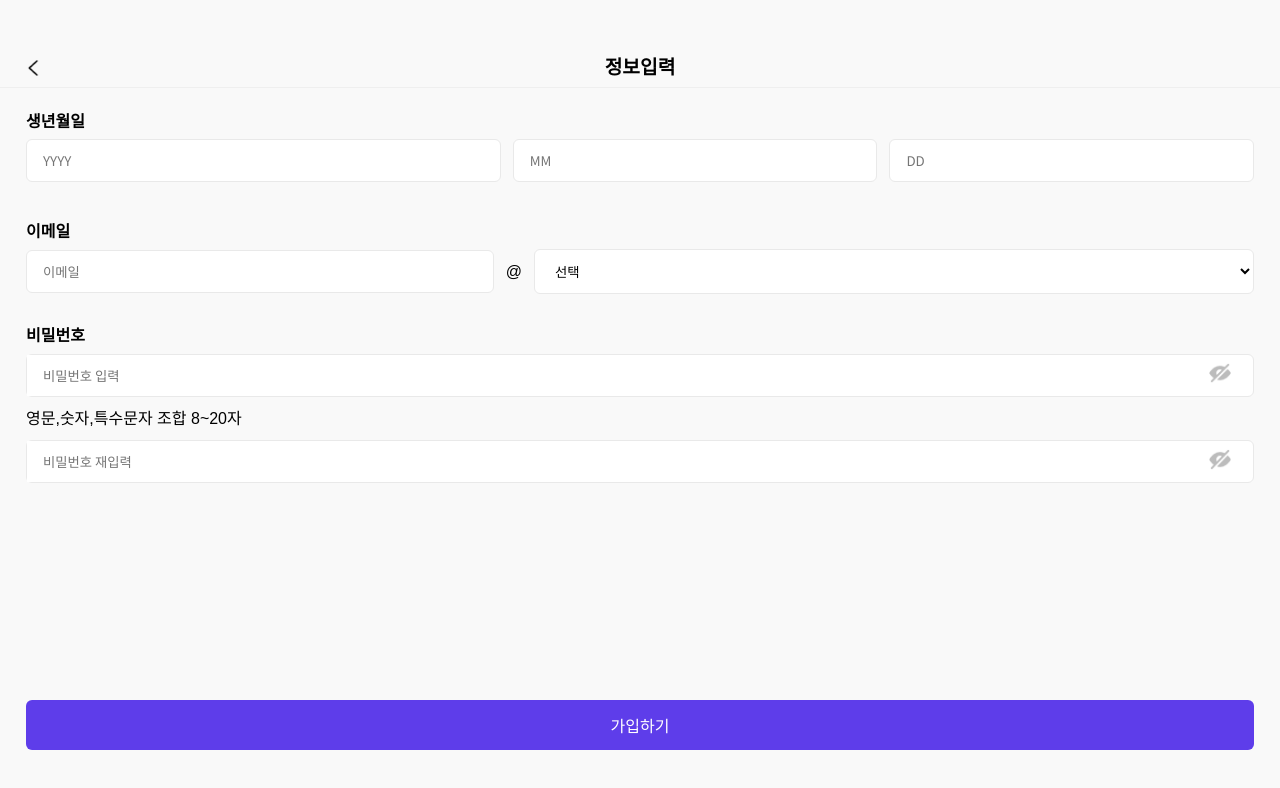
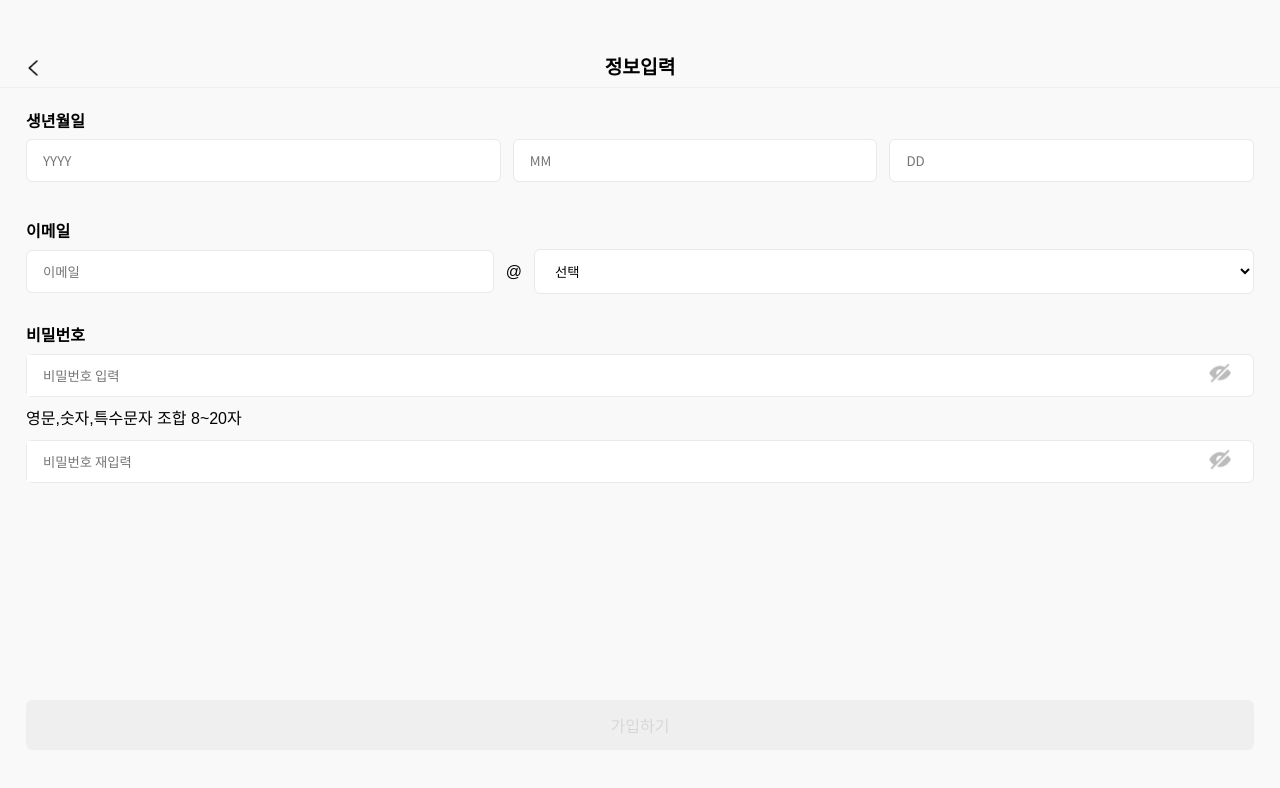
Before and after one commit to aingface/next-login-practice, a Next.js app: page /userInfoRegistration in a window 1280 px wide. Shown: the top 788 px of the page. Built offline with nearby package versions, Linux system fonts and the light colour scheme.

Commit message:
add: checkRegisterValid 함수
- 회원정보 입력 란이 전부 valid이면 가입하기 버튼 활성화

```diff
--- a/src/pages/userInfoRegistration.tsx
+++ b/src/pages/userInfoRegistration.tsx
@@ -4,12 +4,28 @@ import BirthInput from '@components/userInfoRegistration/BirthInput';
 import EmailInput from '@components/userInfoRegistration/EmailInput';
 import PasswordInput from '@components/userInfoRegistration/PasswordInput';
 import signInUserInfomationStore from '@store/signInUserInfomationStore';
+import { validateEmail, validatePassword } from '@utils';
 import styled from 'styled-components';
 
 function UserInfoRegistration() {
   const { year, month, day, setYear, setMonth, setDay } = signInUserInfomationStore();
   const { emailID, emailDomain, setEmailID, setEmailDomain } = signInUserInfomationStore();
   const { password, passwordRepeat, setPassword, setPasswordRepeat } = signInUserInfomationStore();
+
+  const checkRegisterValid = () => {
+    const isYearValid = typeof year == 'number' && year > 0;
+    const isMonthValid = typeof month == 'number' && month > 0;
+    const isDayValid = typeof day == 'number' && day > 0;
+
+    const isEmailValid = validateEmail(emailID + '@' + emailDomain);
+    const isPasswordValid =
+      password !== undefined && validatePassword(password) && password === passwordRepeat;
+
+    if (isYearValid && isMonthValid && isDayValid && isEmailValid && isPasswordValid) {
+      return true;
+    }
+    return false;
+  };
 
   return (
     <Container>
@@ -34,7 +50,11 @@ function UserInfoRegistration() {
         setPassword={setPassword}
         setPasswordRepeat={setPasswordRepeat}
       />
-      <FooterButton isNextPageEnabled={true} title="가입하기" onClickButton={() => {}} />
+      <FooterButton
+        isNextPageEnabled={checkRegisterValid()}
+        title="가입하기"
+        onClickButton={() => {}}
+      />
     </Container>
   );
 }
```
